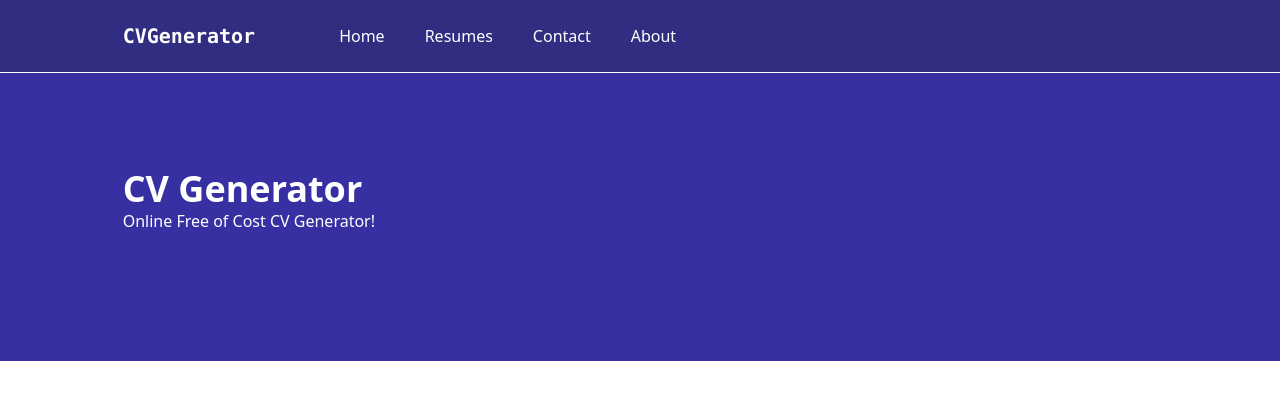
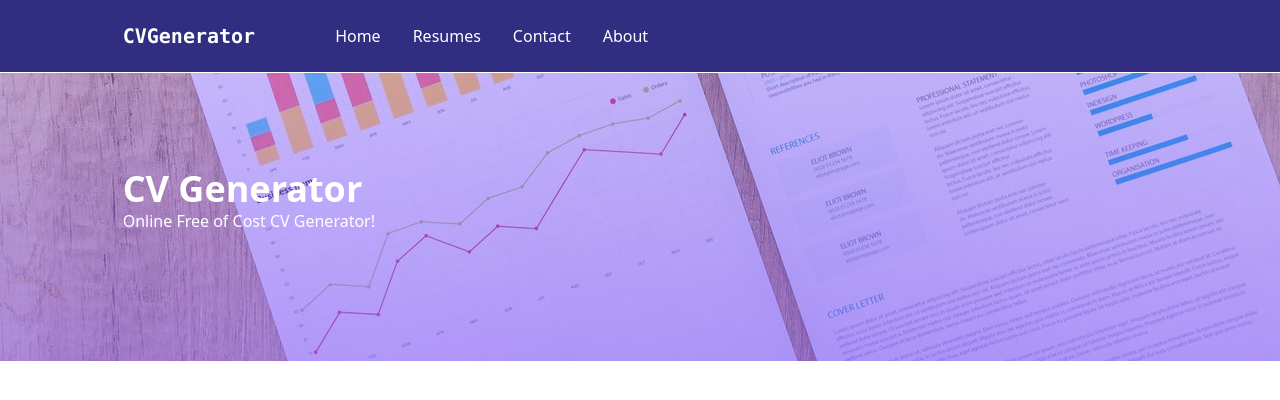
Before and after one commit to mrsaifullah52/cvgenerator, a Next.js app: page / in a window 1280 px wide. Shown: the top 400 px of the page. Built offline with nearby package versions, Linux system fonts and the light colour scheme.

Commit message:
Hero added

```diff
--- a/pages/components/header.jsx
+++ b/pages/components/header.jsx
@@ -1,13 +1,13 @@
 import Link from 'next/link';
+import {useEffect} from 'react';
 
 const Header =()=>{
 
-  // const doc= document;
-  // if(document.readyState=="complete"){
-  //   document.addEventListener("touchend",()=>{
-  //     document.getElementById("res-menu").style.display="none";
-  //   });
-  // }
+  useEffect(() => {
+    document.addEventListener("touchend",function(){
+      document.getElementById("res-menu").style.display="none";
+    })
+  }, []);
 
   const toggle=()=>{
     const menu=document.getElementById("res-menu");
@@ -44,16 +44,7 @@ const Header =()=>{
           </nav>
         </div>
 
-        {/* responsive navbar */}
-        <nav className="absolute top-16 w-max bg-indigo-900 left-0 w-max hidden z-10" id="res-menu">
-          <ul className="flex flex-col  items-center justify-between">
-            {
-              navlinks.map((links, key)=>{
-                return <List props={links} key={key}/>
-              })
-            }
-          </ul>
-        </nav>
+
 
         <button onClick={toggle} className="block md:hidden lg:hidden bg-white rounded-md p-1 h-8">
           <svg xmlns="http://www.w3.org/2000/svg" className="h-6 w-6 bg-transparent text-indigo-900" fill="none" viewBox="0 0 24 24" stroke="currentColor">
@@ -62,17 +53,26 @@ const Header =()=>{
         </button>
 
       </div>
+      <div className="line w-screen bg-white" style={{height:"1px"}}></div>
 
-      <div className="line w-screen bg-white" style={{height:"1px"}}></div>
+      {/* responsive navbar */}
+      <nav className="bg-indigo-900 z-10 absolute w-screen pb-4 transition ease-in-out hidden" id="res-menu">
+        <ul className="p-6 flex flex-col  items-center justify-between">
+          {
+            navlinks.map((links, key)=>{
+              return <List props={links} key={key}/>
+            })
+          }
+        </ul>
+      </nav>
     </header>
   </>);
 }
 
 const List=({props})=>{
-  return<li>
+  return<li className="hover:bg-indigo-500 w-full transition ease-in-out duration-700 rounded-md">
     <Link href={props.url}>
-      <a className="inline-block text-white font-medium mx-1 px-4 py-2 hover:bg-indigo-500
-                    transition ease-in-out duration-700 rounded-md">{props.name}</a>
+      <a className="block text-white font-medium px-4 py-2">{props.name}</a>
     </Link>
   </li>
 }
--- a/pages/components/jumbotrun.jsx
+++ b/pages/components/jumbotrun.jsx
@@ -1,6 +1,8 @@
 const Jumboturn = ()=>{
   return(
-    <div className="h-52 md:h-72 bg-indigo-800">
+    <div className="relative h-52 md:h-72 bg-cover bg-no-repeat bg-bottom"
+      style={{backgroundImage:"linear-gradient(rgba(139, 92, 246, 0.4),rgba(139, 92, 246, 0.6)),url(imgs/header.jpg)"}}
+      >
       <div className="mycontainer">
         <div className="transform translate-y-10 md:translate-y-20 text-white">
           <h2 className="font-black text-2xl md:text-4xl">CV Generator</h2>
--- a/tailwind.config.js
+++ b/tailwind.config.js
@@ -3,7 +3,9 @@ module.exports = {
   darkMode: false, // or 'media' or 'class'
   theme: {
     extend: {
-
+      backgroundImage:{
+        'hero': "url('/imgs/header.jpg')"
+      }
     },
   },
   variants: {
```
Also changed, not shown: public/imgs/header.jpg (added).
